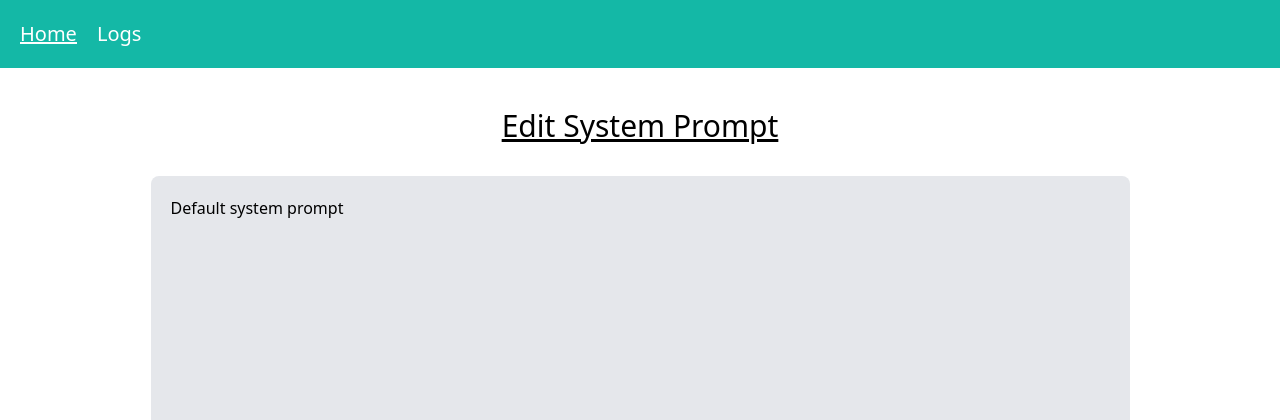
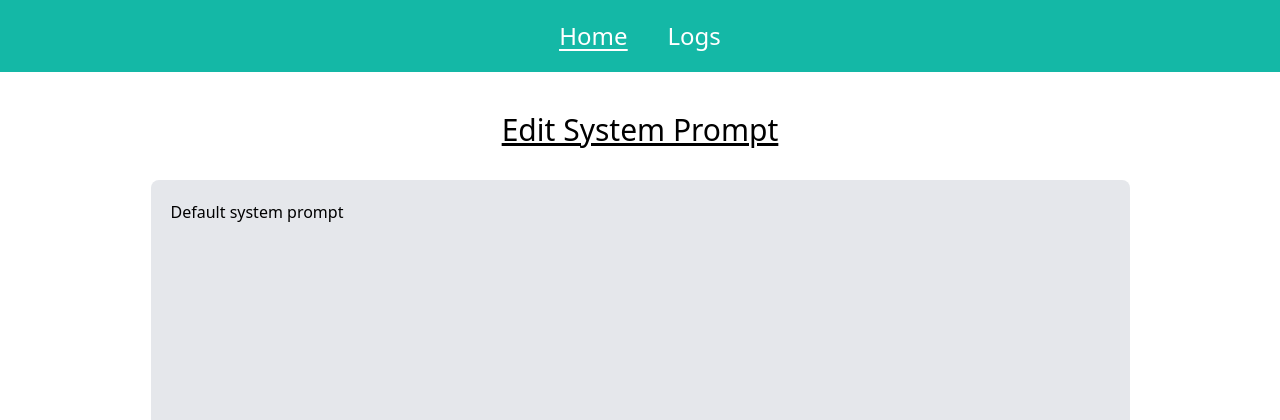
Before and after one commit to Arham-Amir/whatsapp-bot, a FastAPI app: page / in a window 1280 px wide. Shown: the top 420 px of the page. Run offline with FastAPI, Linux system fonts and the light colour scheme; data that the repository does not hold is empty; some libraries are stand-ins or nearby versions.

Commit message:
update base.html style

```diff
--- a/templates/base.html
+++ b/templates/base.html
@@ -9,11 +9,11 @@
 <body>
     <header class="inset-x-1 bg-teal-500 h-auto p-5 mb-10">
         <nav>
-            <ul class="flex flex-row gap-5 decoration-none text-white">
-                <li class="text-xl hover:underline hover:cursor-pointer {% if active_page == 'home' %}underline{% endif %}">
+            <ul class="flex flex-row justify-center gap-10 decoration-none text-white">
+                <li class="text-2xl underline-offset-4 hover:underline hover:cursor-pointer {% if active_page == 'home' %}underline{% endif %}">
                     <a href="/">Home</a>
                 </li>
-                <li class="text-xl hover:underline hover:cursor-pointer {% if active_page == 'logs' %}underline{% endif %}">
+                <li class="text-2xl underline-offset-4 hover:underline hover:cursor-pointer {% if active_page == 'logs' %}underline{% endif %}">
                     <a href="/view-logs">Logs</a>
                 </li>
             </ul>
```
